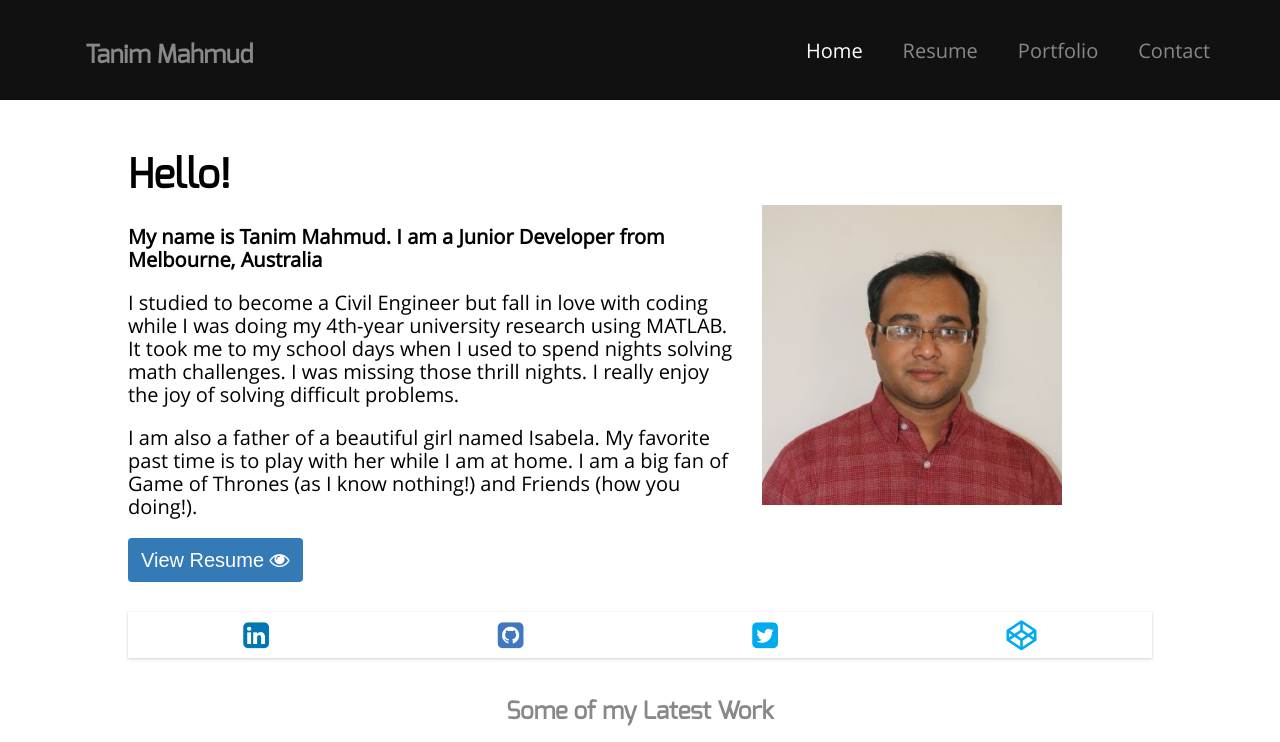
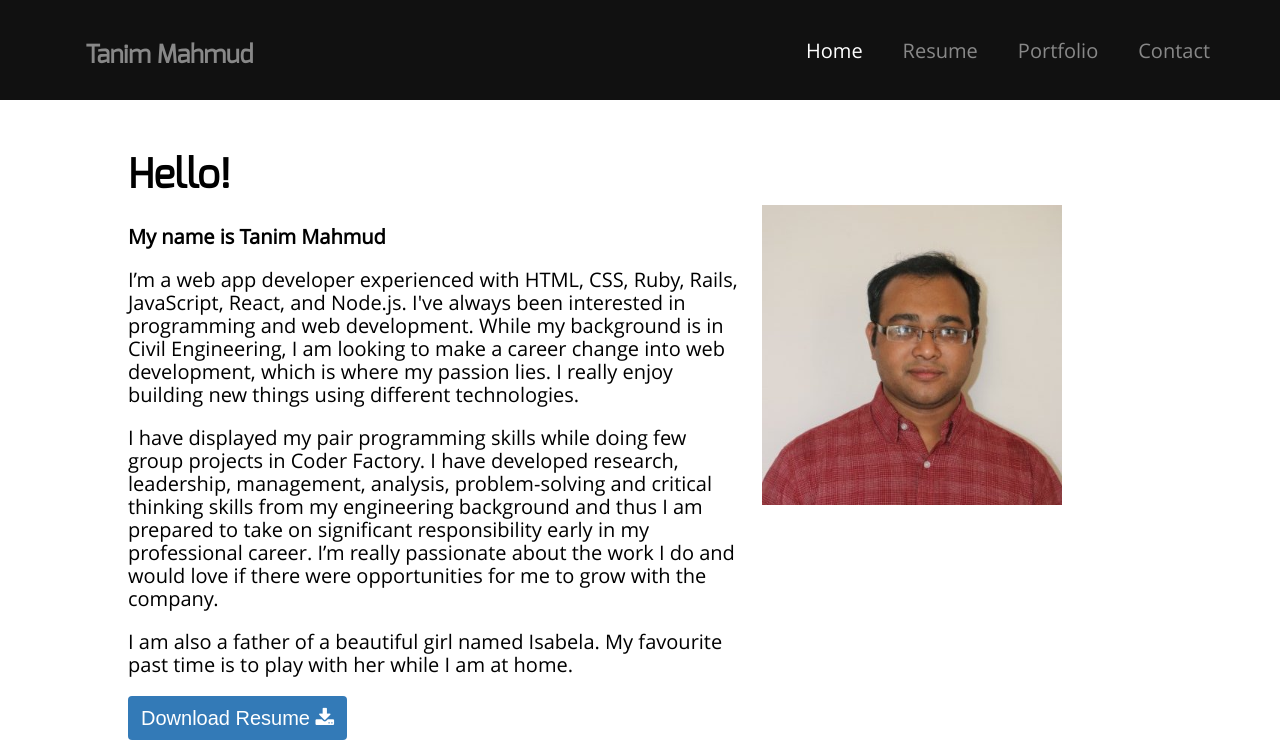
Before and after one commit to tanimmahmud/tanimmahmud.github.io, a Jekyll site: the page built from index.html, in a window 1280 px wide, cut to the strip 0-742 px from the top of the page. Built offline with Jekyll 4.4.1, drawn with Linux system fonts in a browser that asks for light colours.

Commit message:
Change intro text and line height

```diff
--- a/_includes/intro.html
+++ b/_includes/intro.html
@@ -1,9 +1,10 @@
 <div class="introduction_body">
 	<h1> Hello! </h1>
-	<p><strong> My name is Tanim Mahmud. I am a Junior Developer from Melbourne, Australia</strong> </p>
-	<p> I studied to become a Civil Engineer but fall in love with coding while I was doing my 4th-year university research using MATLAB. It took me to my school days when I used to spend nights solving math challenges. I was missing those thrill nights. I really enjoy the joy of solving difficult problems.</p>
-	<p>I am also a father of a beautiful girl named Isabela. My favorite past time is to play with her while I am at home. I am a big fan of Game of Thrones (as I know nothing!) and Friends (how you doing!). </p>
-	<a href="/resume" target="_blank"><button class="view_resume"> View Resume <span><i class="fa fa-eye" aria-hidden="true"></i></span></button></a>
+	<p><strong> My name is Tanim Mahmud</strong> </p>
+	<p>I’m a web app developer experienced with HTML, CSS, Ruby, Rails, JavaScript, React, and Node.js. I've always been interested in programming and web development. While my background is in Civil Engineering, I am looking to make a career change into web development, which is where my passion lies. I really enjoy building new things using different technologies.</p>
+	<p> I have displayed my pair programming skills while doing few group projects in Coder Factory. I have developed research, leadership, management, analysis, problem-solving and critical thinking skills from my engineering background and thus I am prepared to take on significant responsibility early in my professional career. I’m really passionate about the work I do and would love if there were opportunities for me to grow with the company. </p>
+	<p>I am also a father of a beautiful girl named Isabela. My favourite past time is to play with her while I am at home.</p>
+	<a target="_blank" href="/tanimmahmud.pdf" download><button class = "resume_download"> Download Resume <span><i class="fa fa-download" aria-hidden="true"></i></button></a>
 </div>
 <div id="profile_photo">
 <!-- image -->
```
